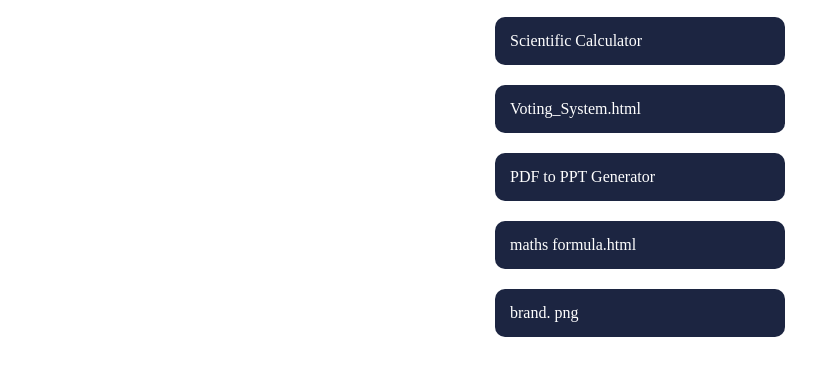
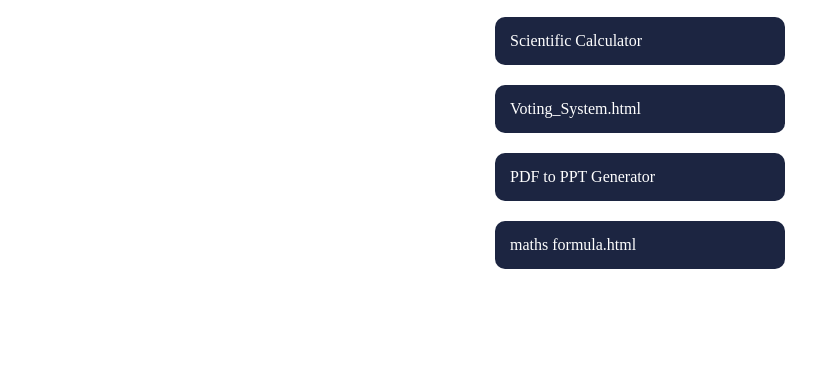
Before and after one commit to Vasanthhg-hub/Vasanth-h-g, a plain HTML site: page index.html in a window 1280 px wide. Shown: the part 131-506 px from the top of the page, without its empty margins (0-840 px from the left). Drawn offline with Linux system fonts and the light colour scheme.

Commit message:
Remove link to brand.png from index.html
Removed link to 'brand.png' from the index.html file.

```diff
--- a/index.html
+++ b/index.html
@@ -36,7 +36,6 @@ a:hover{
 <a href="voting_system.html">Voting_System.html</a>
 <a href="ppt.generator.html">PDF to PPT Generator</a>
 <a href="maths formula.html">maths formula.html</a>
-<a href="brand. png">brand. png</a>
 
 </body>
 </html>
```
